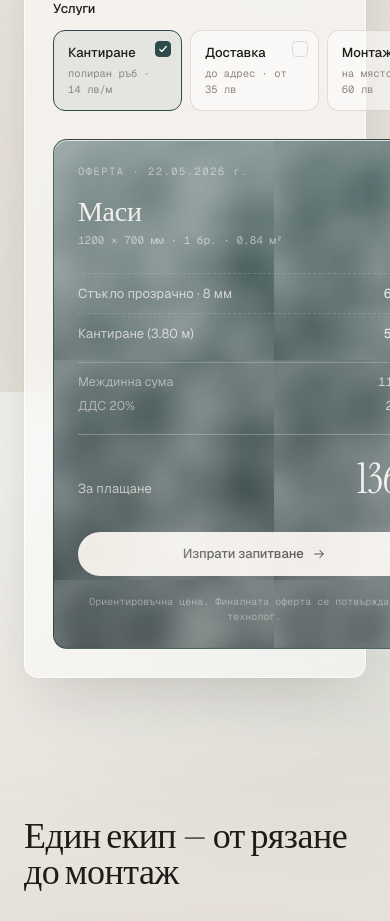
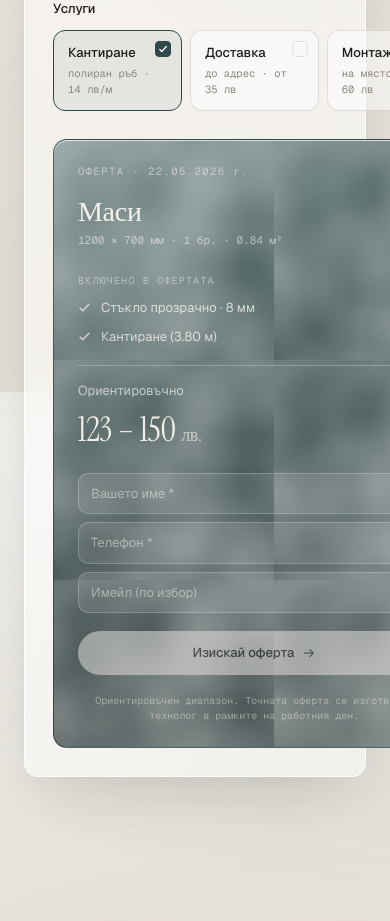
Before and after one commit to skakaleca/-n-glass, a Next.js app: page /v2 in a window 390 px wide. Shown: the part 6360-7281 px from the top of the page. Built offline with nearby package versions, Linux system fonts and the light colour scheme.

Commit message:
Calculator: switch to 'request a quote' model — show price range, require name+phone, capture lead

```diff
--- a/app/v2/page.tsx
+++ b/app/v2/page.tsx
@@ -434,15 +434,6 @@ function ServiceChip({ on, onClick, title, sub }: { on: boolean; onClick: () =>
   )
 }
 
-function Row({ label, value, muted }: { label: string; value: string; muted?: boolean }) {
-  return (
-    <div style={{ display: 'flex', justifyContent: 'space-between', fontSize: 12.5 }}>
-      <span style={{ color: muted ? 'rgba(236,232,225,0.55)' : undefined }}>{label}</span>
-      <span className="mono" style={{ fontVariantNumeric: 'tabular-nums', color: muted ? 'rgba(236,232,225,0.75)' : undefined }}>{value}</span>
-    </div>
-  )
-}
-
 type CalcResult = {
   m2: number; perimM: number; glassCost: number; kantCost: number;
   deliveryCost: number; montageCost: number; subtotal: number;
@@ -451,6 +442,7 @@ type CalcResult = {
 
 function Summary({
   product, glass, thickness, w, h, qty, services, calc, fmt, onSend, sendState,
+  name, phone, email, setName, setPhone, setEmail,
 }: {
   product: Product
   glass: typeof GLASS_TYPE[number]
@@ -461,13 +453,27 @@ function Summary({
   fmt: (n: number) => string
   onSend: () => void
   sendState: 'idle' | 'loading' | 'ok' | 'err'
+  name: string; phone: string; email: string
+  setName: (v: string) => void; setPhone: (v: string) => void; setEmail: (v: string) => void
 }) {
   const rows = [
-    { k: `Стъкло ${glass.label.toLowerCase()} · ${thickness} мм`, v: `${fmt(calc.glassCost)} лв.` },
-    services.kant     && { k: `Кантиране (${calc.perimM.toFixed(2)} м)`, v: `${fmt(calc.kantCost)} лв.` },
-    services.delivery && { k: 'Доставка',                                v: `${fmt(calc.deliveryCost)} лв.` },
-    services.montage  && { k: 'Монтаж на място',                         v: `${fmt(calc.montageCost)} лв.` },
-  ].filter(Boolean) as { k: string; v: string }[]
+    { k: `Стъкло ${glass.label.toLowerCase()} · ${thickness} мм`, included: true },
+    services.kant     && { k: `Кантиране (${calc.perimM.toFixed(2)} м)`, included: true },
+    services.delivery && { k: 'Доставка',                                included: true },
+    services.montage  && { k: 'Монтаж на място',                         included: true },
+  ].filter(Boolean) as { k: string; included: boolean }[]
+
+  const contactInput: CSSProperties = {
+    background: 'rgba(255,255,255,0.1)',
+    border: '0.5px solid rgba(255,255,255,0.2)',
+    color: '#ece8e1',
+    borderRadius: 10,
+    padding: '10px 12px',
+    fontSize: 13,
+    width: '100%',
+  }
+
+  const canSend = name.trim().length > 0 && phone.trim().length > 0
 
   return (
     <div className="glass-matte" style={{
@@ -496,55 +502,63 @@ function Summary({
       </div>
 
       <div style={{ display: 'flex', flexDirection: 'column', gap: 10, paddingTop: 6 }}>
+        <div className="mono" style={{ fontSize: 10, letterSpacing: '0.12em', color: 'rgba(236,232,225,0.5)', textTransform: 'uppercase' }}>
+          Включено в офертата
+        </div>
         {rows.map((r, i) => (
-          <div key={i} style={{ display: 'flex', justifyContent: 'space-between', alignItems: 'baseline', borderTop: '0.5px dashed rgba(255,255,255,0.15)', paddingTop: 10, fontSize: 13 }}>
-            <span style={{ color: 'rgba(236,232,225,0.75)' }}>{r.k}</span>
-            <span className="mono" style={{ fontVariantNumeric: 'tabular-nums' }}>{r.v}</span>
+          <div key={i} style={{ display: 'flex', alignItems: 'center', gap: 10, fontSize: 13 }}>
+            <svg width="13" height="13" viewBox="0 0 12 12" fill="none" style={{ flexShrink: 0 }}>
+              <path d="M2 6.5L4.5 9L10 3" stroke="#ece8e1" strokeWidth="1.5" strokeLinecap="round" strokeLinejoin="round" opacity="0.7" />
+            </svg>
+            <span style={{ color: 'rgba(236,232,225,0.8)' }}>{r.k}</span>
           </div>
         ))}
         {qty > 1 && (
-          <div style={{ display: 'flex', justifyContent: 'space-between', alignItems: 'baseline', borderTop: '0.5px dashed rgba(255,255,255,0.15)', paddingTop: 10, fontSize: 12 }}>
-            <span style={{ color: 'rgba(236,232,225,0.55)' }}>× {qty} бр.</span>
-            <span />
+          <div style={{ display: 'flex', alignItems: 'center', gap: 10, fontSize: 13 }}>
+            <svg width="13" height="13" viewBox="0 0 12 12" fill="none" style={{ flexShrink: 0 }}>
+              <path d="M2 6.5L4.5 9L10 3" stroke="#ece8e1" strokeWidth="1.5" strokeLinecap="round" strokeLinejoin="round" opacity="0.7" />
+            </svg>
+            <span style={{ color: 'rgba(236,232,225,0.8)' }}>{qty} броя</span>
           </div>
         )}
       </div>
 
-      <div style={{ display: 'flex', flexDirection: 'column', gap: 6, paddingTop: 10, borderTop: '0.5px solid rgba(255,255,255,0.2)' }}>
-        <Row label="Междинна сума" value={`${fmt(calc.subtotal)} лв.`} muted />
-        <Row label="ДДС 20%" value={`${fmt(calc.vat)} лв.`} muted />
+      <div style={{
+        paddingTop: 12, borderTop: '1px solid rgba(255,255,255,0.25)',
+      }}>
+        <span style={{ fontSize: 13, color: 'rgba(236,232,225,0.7)' }}>Ориентировъчно</span>
+        <div className="serif" style={{ fontSize: 34, letterSpacing: '-0.01em', fontVariantNumeric: 'tabular-nums', marginTop: 2 }}>
+          {fmt(calc.total * 0.9)} – {fmt(calc.total * 1.1)} <span style={{ fontSize: 18, opacity: 0.7 }}>лв.</span>
+        </div>
       </div>
 
-      <div style={{
-        display: 'flex', alignItems: 'baseline', justifyContent: 'space-between',
-        paddingTop: 12, borderTop: '1px solid rgba(255,255,255,0.25)',
-      }}>
-        <span style={{ fontSize: 13, color: 'rgba(236,232,225,0.7)' }}>За плащане</span>
-        <span className="serif" style={{ fontSize: 42, letterSpacing: '-0.01em', fontVariantNumeric: 'tabular-nums' }}>
-          {fmt(calc.total)} <span style={{ fontSize: 22, opacity: 0.7 }}>лв.</span>
-        </span>
+      <div style={{ display: 'flex', flexDirection: 'column', gap: 8 }}>
+        <input type="text" placeholder="Вашето име *" value={name} onChange={e => setName(e.target.value)} style={contactInput} />
+        <input type="tel" placeholder="Телефон *" value={phone} onChange={e => setPhone(e.target.value)} style={contactInput} />
+        <input type="email" placeholder="Имейл (по избор)" value={email} onChange={e => setEmail(e.target.value)} style={contactInput} />
       </div>
 
       <button
         className="btn"
         onClick={onSend}
-        disabled={sendState === 'loading' || sendState === 'ok'}
+        disabled={sendState === 'loading' || sendState === 'ok' || !canSend}
         style={{
           background: '#ece8e1', color: '#1d1c19',
-          justifyContent: 'center', padding: '12px 16px', marginTop: 4,
+          justifyContent: 'center', padding: '12px 16px',
           border: 'none',
-          opacity: sendState === 'loading' ? 0.6 : 1,
+          opacity: (sendState === 'loading' || !canSend) ? 0.5 : 1,
+          cursor: canSend ? 'pointer' : 'not-allowed',
           transition: 'opacity .15s ease',
         }}
       >
         {sendState === 'loading' && 'Изпращане...'}
         {sendState === 'ok' && '✓ Заявката е изпратена'}
         {sendState === 'err' && 'Грешка — опитайте пак'}
-        {sendState === 'idle' && (<>Изпрати запитване <Arrow /></>)}
+        {sendState === 'idle' && (<>Изискай оферта <Arrow /></>)}
       </button>
 
       <div className="mono" style={{ fontSize: 10, color: 'rgba(236,232,225,0.45)', lineHeight: 1.5, textAlign: 'center' }}>
-        Ориентировъчна цена. Финалната оферта се потвърждава от технолог.
+        Ориентировъчен диапазон. Точната оферта се изготвя от технолог в рамките на работния ден.
       </div>
     </div>
   )
@@ -559,6 +573,9 @@ function Calculator() {
   const [qty, setQty] = useState(1)
   const [services, setServices] = useState({ kant: true, delivery: false, montage: false })
   const [sendState, setSendState] = useState<'idle' | 'loading' | 'ok' | 'err'>('idle')
+  const [name, setName] = useState('')
+  const [phone, setPhone] = useState('')
+  const [email, setEmail] = useState('')
 
   const calcProducts = PRODUCTS.filter(p => p.id !== 'b2b' && p.id !== 'obekt')
   const product = PRODUCTS.find(p => p.id === productId) || PRODUCTS[0]
@@ -587,6 +604,9 @@ function Calculator() {
         method: 'POST',
         headers: { 'Content-Type': 'application/json' },
         body: JSON.stringify({
+          name,
+          phone,
+          email,
           glass_type: `${product.title} · ${glass.label}`,
           width_cm: w / 10,
           height_cm: h / 10,
@@ -693,7 +713,9 @@ function Calculator() {
           </div>
 
           <Summary product={product} glass={glass} thickness={thickness} w={w} h={h} qty={qty}
-                   services={services} calc={calc} fmt={fmt} onSend={handleSend} sendState={sendState} />
+                   services={services} calc={calc} fmt={fmt} onSend={handleSend} sendState={sendState}
+                   name={name} phone={phone} email={email}
+                   setName={setName} setPhone={setPhone} setEmail={setEmail} />
         </div>
       </div>
     </section>
```
